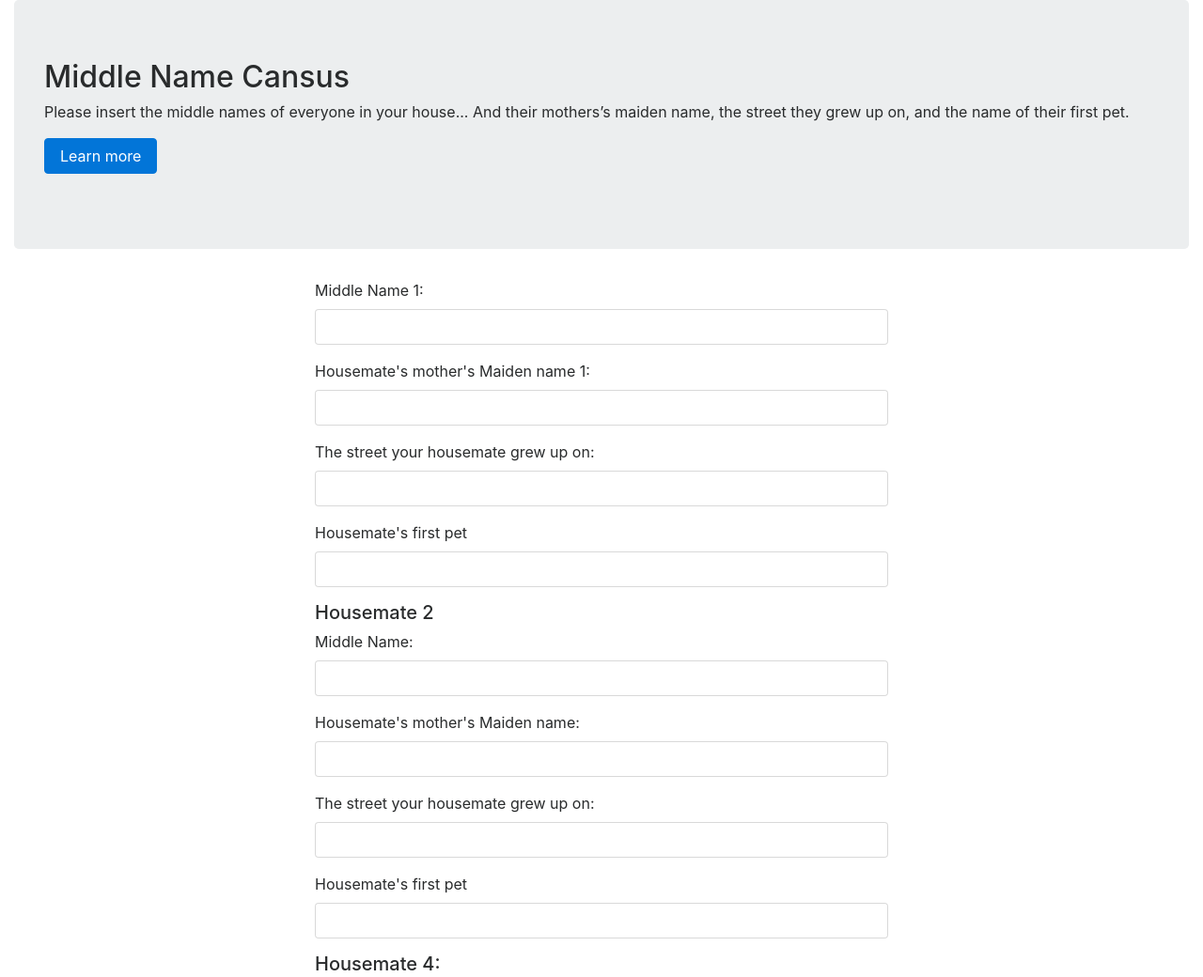
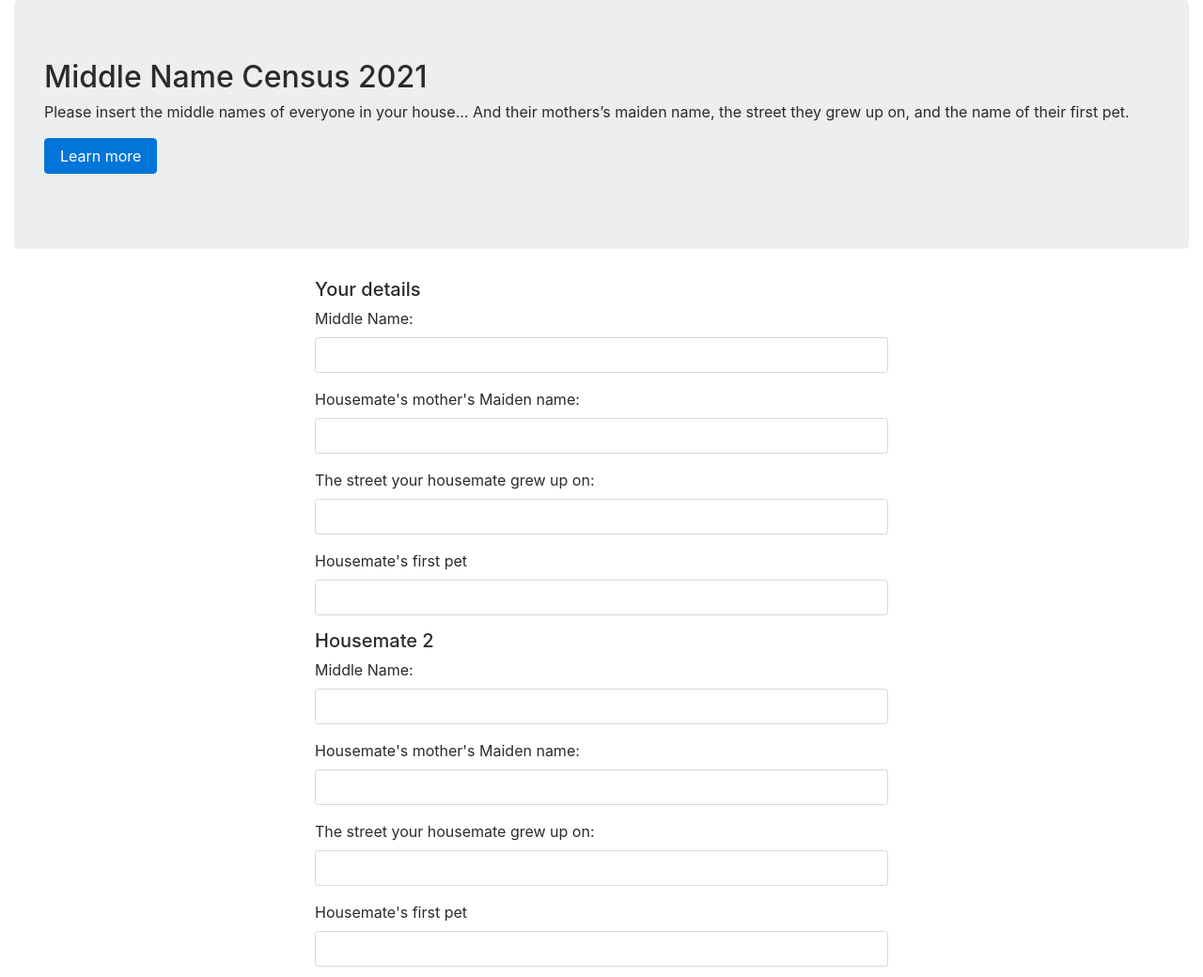
Before and after one commit to Harry-OBrien/Middle_Name_Census, a plain HTML site: page index.html in a window 1280 px wide. Shown: the top 1040 px of the page at 94% size. Drawn offline with Linux system fonts and the light colour scheme.

Commit message:
Fix spelling mistakes and formatting

```diff
--- a/index.html
+++ b/index.html
@@ -21,7 +21,7 @@
 		<div class="col-md-12">
 			<div class="jumbotron">
 				<h2>
-					Middle Name Cansus
+					Middle Name Census 2021
 				</h2>
 				<p>
 					Please insert the middle names of everyone in your house...
@@ -29,7 +29,7 @@
                     And their mothers’s maiden name, the street they grew up on, and the name of their first pet.
 				</p>
 				<p>
-					<a class="btn btn-primary btn-large" href="#">Learn more</a>
+					<a class="btn btn-primary btn-large" href="https://www.youtube.com/watch?v=dQw4w9WgXcQ">Learn more</a>
 				</p>
 			</div>
 			<div class="row">
@@ -37,15 +37,16 @@
 				</div>
 				<div class="col-md-6">
 					<form role="form">
+                        <h5>Your details</h5>
 						<div class="form-group">
 							<label for="m_name_1">
-								Middle Name 1:
+								Middle Name:
 							</label>
 							<input type="text" class="form-control" id="m_name_1">
 						</div>
 						<div class="form-group">
 							<label for="m_maiden_1">
-								Housemate's mother's Maiden name 1:
+								Housemate's mother's Maiden name:
 							</label>
 							<input type="text" class="form-control" id="m_maiden_1">
 						</div>
@@ -217,9 +218,14 @@
 							</label>
 							<input type="text" class="form-control" id="pet_name_7">
 						</div>
-						<button type="submit" class="btn btn-primary">
-							Submit
-						</button>
+                        <br>
+                        <a href=https://www.youtube.com/watch?v=dQw4w9WgXcQ">
+                            <button type="submit" class="btn btn-primary">
+                                Submit
+                            </button>
+                        </a>
+                        <br>
+                        <br>
 					</form>
 				</div>
 				<div class="col-md-3">
```
